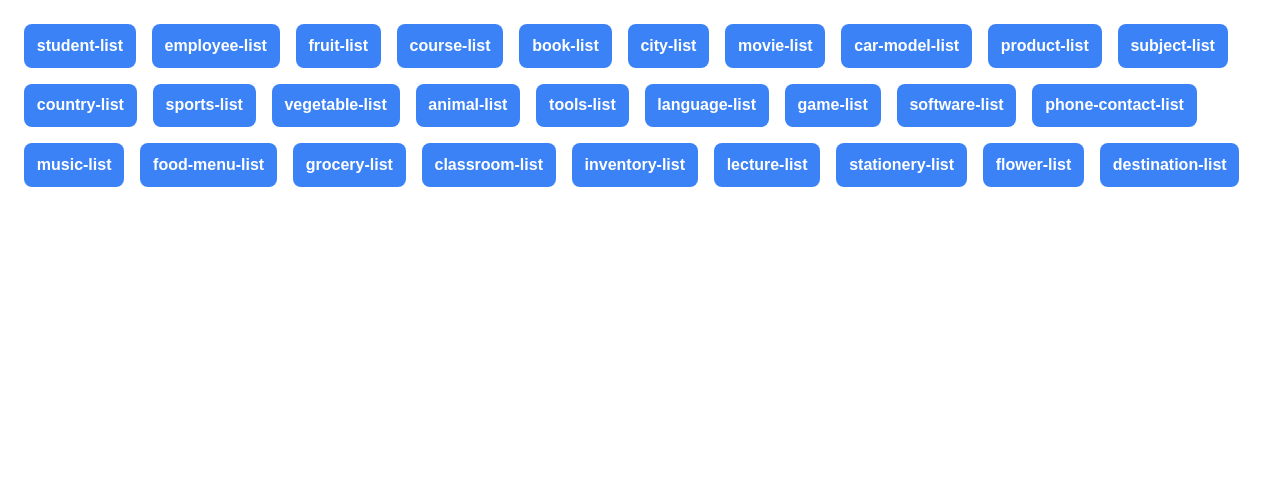
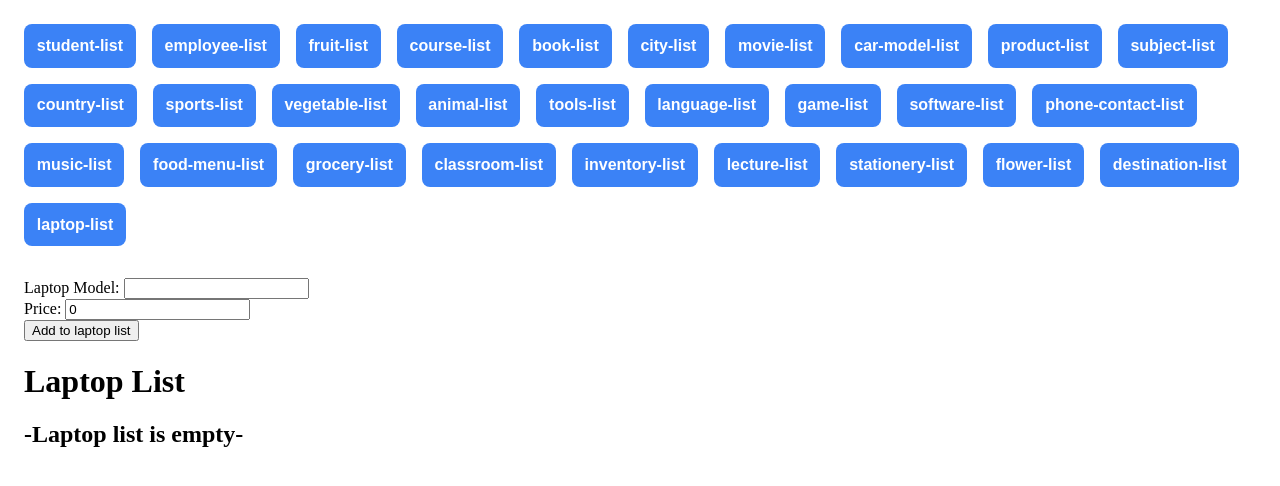
Before and after one commit to devken4u/angular-50-ds-services, an Angular app: page /laptop-list in a window 1280 px wide. Before the commit this address led to /. Shown: the top 486 px of the page. Built offline with nearby package versions, Linux system fonts and the light colour scheme.

Commit message:
feat(laptop list): Added laptop list component

```diff
--- a/src/app/app.module.ts
+++ b/src/app/app.module.ts
@@ -32,6 +32,7 @@ import { LectureListComponent } from './lecture-list/lecture-list.component';
 import { StationeryListComponent } from './stationery-list/stationery-list.component';
 import { FlowerListComponent } from './flower-list/flower-list.component';
 import { DestionationListComponent } from './destionation-list/destionation-list.component';
+import { LaptopListComponent } from './laptop-list/laptop-list.component';
 
 @NgModule({
   declarations: [
@@ -63,7 +64,8 @@ import { DestionationListComponent } from './destionation-list/destionation-list
     LectureListComponent,
     StationeryListComponent,
     FlowerListComponent,
-    DestionationListComponent
+    DestionationListComponent,
+    LaptopListComponent
   ],
   imports: [
     RouterOutlet,
--- a/src/app/app.routes.ts
+++ b/src/app/app.routes.ts
@@ -27,6 +27,7 @@ import { LectureListComponent } from './lecture-list/lecture-list.component';
 import { StationeryListComponent } from './stationery-list/stationery-list.component';
 import { FlowerListComponent } from './flower-list/flower-list.component';
 import { DestionationListComponent } from './destionation-list/destionation-list.component';
+import { LaptopListComponent } from './laptop-list/laptop-list.component';
 
 export const routes: Routes = [
   { path: '', redirectTo: 'student-list', pathMatch: 'full' },
@@ -58,4 +59,5 @@ export const routes: Routes = [
   { path: 'stationery-list', component: StationeryListComponent },
   { path: 'flower-list', component: FlowerListComponent },
   { path: 'destination-list', component: DestionationListComponent },
+  { path: 'laptop-list', component: LaptopListComponent },
 ];
--- /dev/null
+++ b/src/app/laptop-list/laptop-list.component.html
@@ -0,0 +1,26 @@
+<main>
+  <div>
+    <label for="model">Laptop Model: </label>
+    <input type="text" id="model" [(ngModel)]="model" />
+    <br />
+    <label for="price">Price: </label>
+    <input type="number" id="price" [(ngModel)]="price" />
+    <br />
+    <button (click)="add()">Add to laptop list</button>
+  </div>
+  <div>
+    <h1>Laptop List</h1>
+    @if( laptopList.length === 0){
+    <h2>-Laptop list is empty-</h2>
+    }@else{
+    <ol>
+      @for( laptop of laptopList; track $index){
+      <li [style.marginBottom]="'20px'">
+        Laptop Model: {{ laptop.model }} <br />
+        Price: {{ laptop.price }}
+      </li>
+      }
+    </ol>
+    }
+  </div>
+</main>
--- /dev/null
+++ b/src/app/laptop-list/laptop-list.component.ts
@@ -0,0 +1,23 @@
+import { Component } from '@angular/core';
+import { Laptop } from '../types';
+
+@Component({
+  selector: 'app-laptop-list',
+  templateUrl: './laptop-list.component.html',
+  styleUrl: './laptop-list.component.css',
+})
+export class LaptopListComponent {
+  laptopList: Laptop[] = [];
+
+  model: string = '';
+  price: number = 0;
+
+  add() {
+    this.laptopList.push({
+      model: this.model,
+      price: this.price,
+    });
+    this.model = '';
+    this.price = 0;
+  }
+}
--- a/src/app/types.ts
+++ b/src/app/types.ts
@@ -129,3 +129,8 @@ export type Destination = {
   place: string;
   country: string;
 };
+
+export type Laptop = {
+  model: string;
+  price: number;
+};
```
Also changed, not shown: src/app/laptop-list/laptop-list.component.css (added), 1 other file (tests, documents, lock files or other folders).
